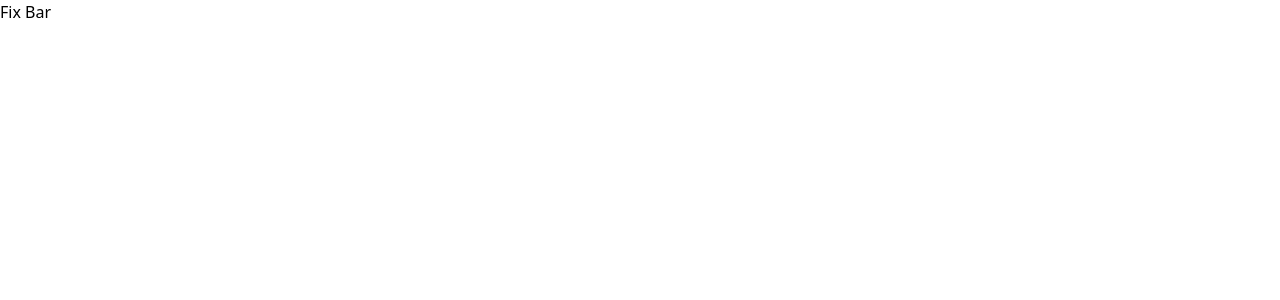
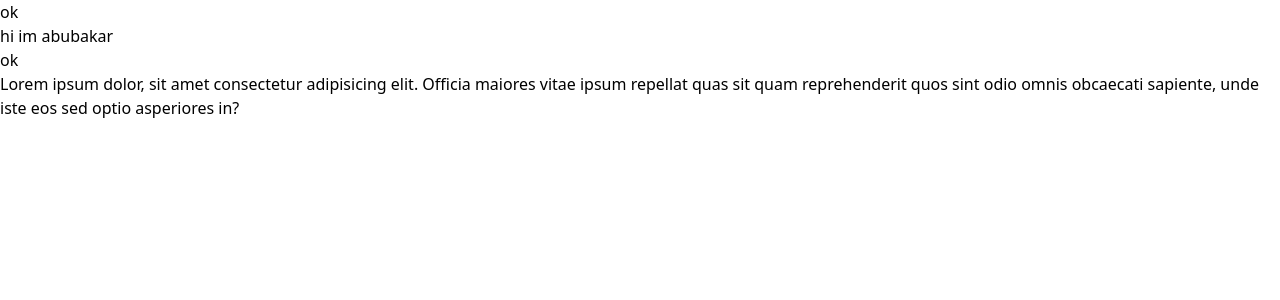
Before and after one commit to AbubakarSiddique32/Abubakar-Portfolio, a React (Vite) app: page / in a window 1280 px wide. Shown: the top 300 px of the page. Built offline with nearby package versions, Linux system fonts and the light colour scheme.

Commit message:
Port-Folio

```diff
--- a/src/Components/Fixbar.jsx
+++ b/src/Components/Fixbar.jsx
@@ -3,7 +3,18 @@ import React from "react";
 const Fixbar = () => {
   return (
     <div>
-      <div className="">Fix Bar</div>
+      <h1>ok</h1>
+      <div className="">
+        <p>hi im abubakar</p>
+      </div>
+      <div className="">
+        <h1>ok</h1>
+      </div>
+      <p>
+        Lorem ipsum dolor, sit amet consectetur adipisicing elit. Officia
+        maiores vitae ipsum repellat quas sit quam reprehenderit quos sint odio
+        omnis obcaecati sapiente, unde iste eos sed optio asperiores in?
+      </p>
     </div>
   );
 };
```
